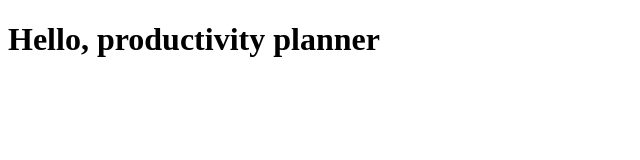
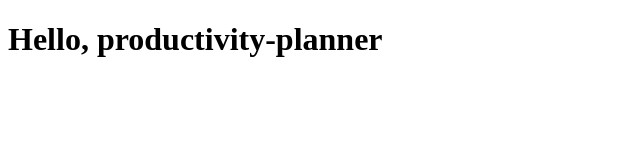
Before and after one commit to christopheB21/productivity-planner, an Angular app: page / in a window 1280 px wide. Shown: the top 160 px of the page, without its empty margins (0-640 px from the left). Built offline with nearby package versions, Linux system fonts and the light colour scheme.

Commit message:
app-component title ok

```diff
--- a/src/app/app.component.html
+++ b/src/app/app.component.html
@@ -1,3 +1,3 @@
-<h1>Hello, productivity planner</h1>
+<h1>Hello, productivity-planner</h1>
 
 <router-outlet />
```
